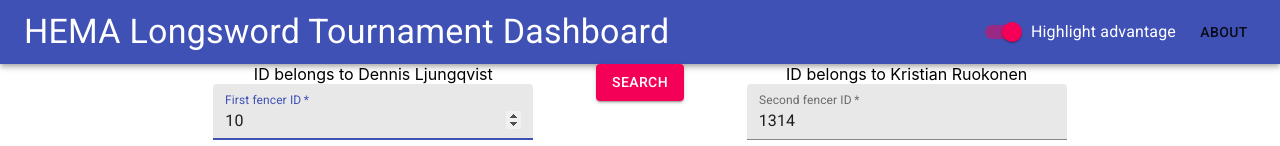
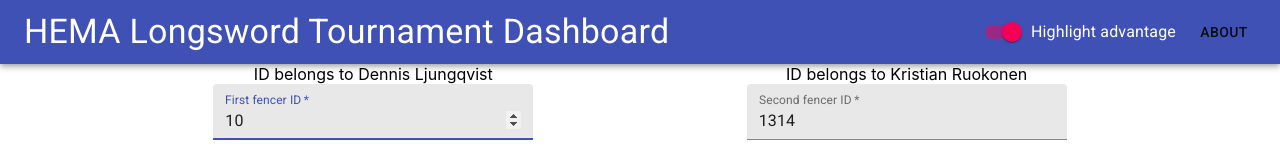
Before and after one commit to Cherum/hema-tournament-dashboard, a React (Create React App) app in the folder client/: page / in a window 1280 px wide. Shown: the top 146 px of the page. Built offline with nearby package versions, Linux system fonts and the light colour scheme; no server answers.

Commit message:
Start searching automatically

```diff
--- a/client/src/App.tsx
+++ b/client/src/App.tsx
@@ -20,10 +20,6 @@ const styles = {
 };
 
 class App extends React.Component<any> {
-  constructor(props: any) {
-    super(props);
-    this.startSearch = this.startSearch.bind(this);
-  }
   state = {
     fighter1Id: 10,
     fighter2Id: 5,
@@ -124,10 +120,6 @@ class App extends React.Component<any> {
         })
       });
   }
-  startSearch(e: any): void {
-    e.preventDefault();
-    this.refreshNames();
-  }
 
   render() {
     const { classes } = this.props;
@@ -173,7 +165,6 @@ class App extends React.Component<any> {
             />
           </Grid>
           <Grid item xs={12} sm={4} md={2}>
-            <Button variant="contained" color="secondary" onClick={this.startSearch}>Search</Button>
           </Grid>
           <Grid item xs={12} sm={4} md={3}>
             ID belongs to {this.state.fighter2Name} {this.state.fighter2Error}
```
